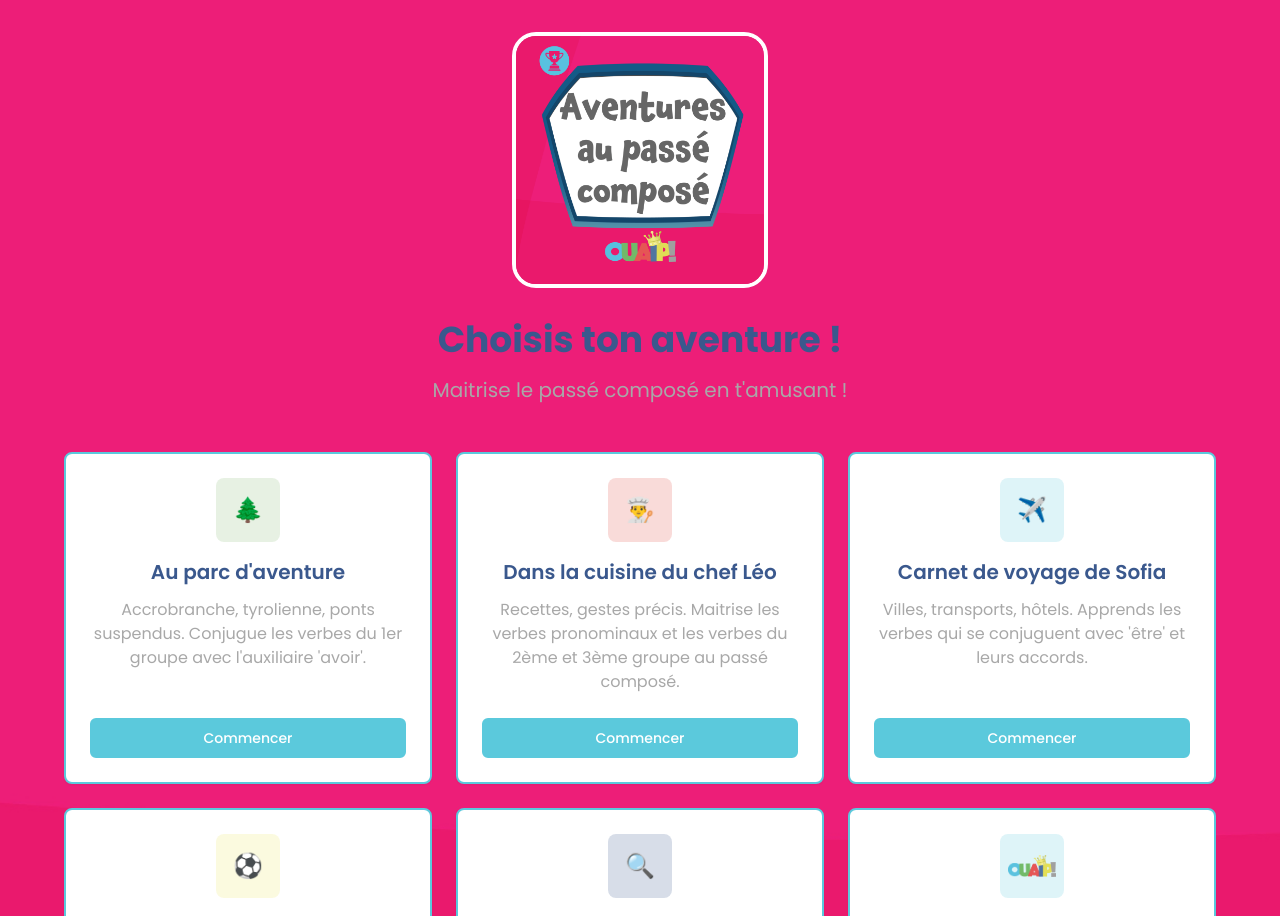
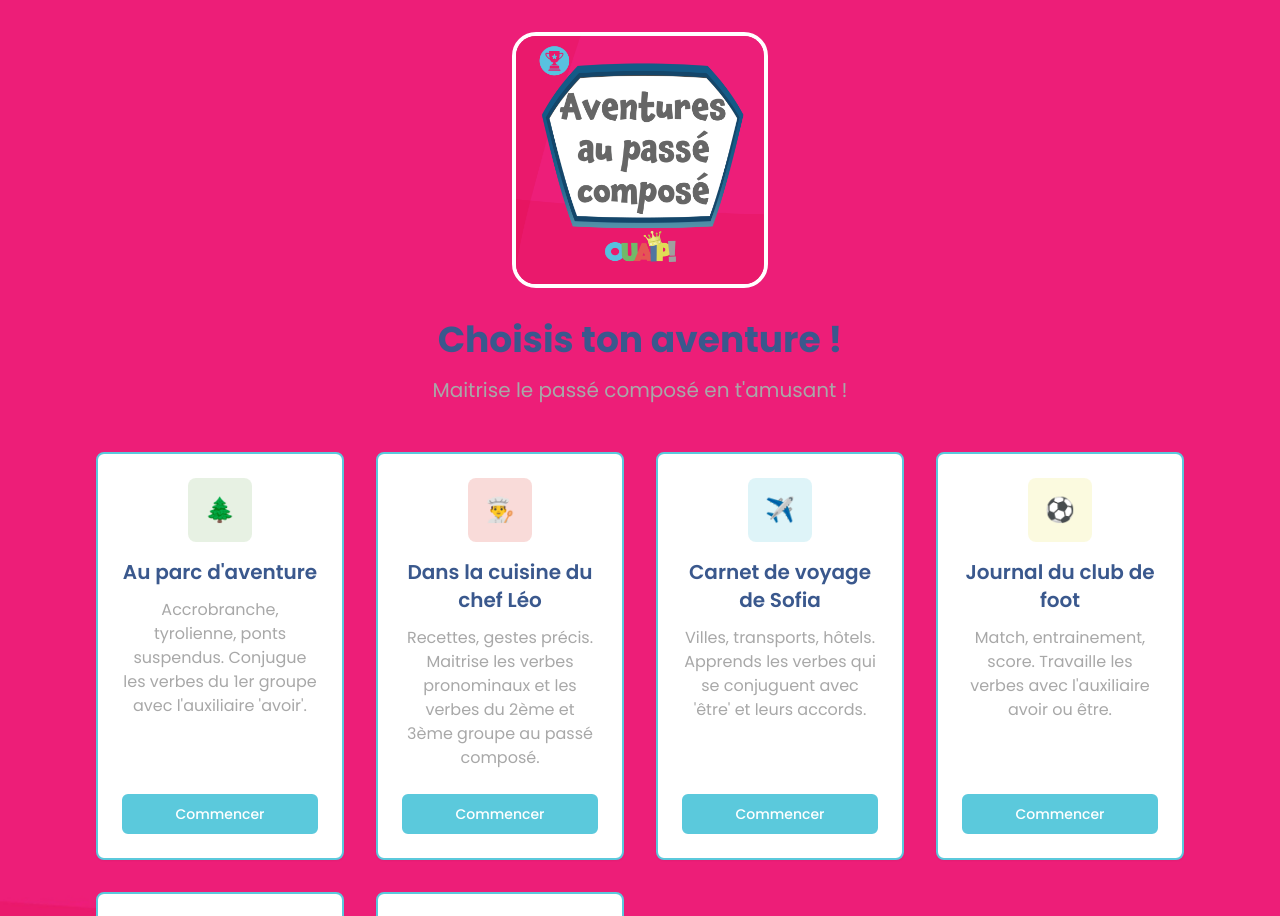
Before and after one commit to Benoit-Ouaip/ouai-pass-compose-trainer, a React (Vite) app: page / in a window 1280 px wide. Shown: the top 916 px of the page. Built offline with nearby package versions, Linux system fonts and the light colour scheme.

Commit message:
Expand layout to fill screen
Increase horizontal padding and remove width constraints to further maximize screen space usage. Add a new section to fill the remaining space.

```diff
--- a/src/components/Header.tsx
+++ b/src/components/Header.tsx
@@ -62,7 +62,7 @@ const Header = ({
     }
   };
   return <header className="w-full border-b-2 border-primary p-2 sm:p-4 shadow-sm bg-primary">
-      <div className="w-full flex items-center justify-between gap-2 px-16">
+      <div className="w-full flex items-center justify-between gap-2 px-24">
         <div className="flex items-center gap-2 sm:gap-4">
           {showBackButton && <Button variant="outline" onClick={onBackToHome} className="!border-2 !border-white !text-white hover:!bg-white/20 !bg-white/10 text-xs sm:text-sm px-2 sm:px-4" title="Retour à l'accueil">
               <span className="hidden sm:inline">← Accueil</span>
--- a/src/pages/Index.tsx
+++ b/src/pages/Index.tsx
@@ -46,7 +46,7 @@ const Index = () => {
   return <div className="min-h-screen bg-cover bg-center bg-no-repeat" style={{backgroundImage: gameState === 'home' ? `url('/lovable-uploads/189513c8-c4b7-4617-b924-c40123e226d9.png')` : `url('/lovable-uploads/189513c8-c4b7-4617-b924-c40123e226d9.png')`}}>
       {gameState !== 'home' && <Header onBackToHome={handleBackToHome} showBackButton={true} />}
 
-      <main className="w-full py-8 px-16">
+      <main className="w-full py-8 px-24">
         {gameState === 'home' && <div className="mx-auto">
             <div className="text-center mb-12">
               <div className="flex justify-center mb-8">
@@ -60,7 +60,7 @@ const Index = () => {
               <p className="text-xl text-muted-foreground">Maitrise le passé composé en t'amusant !</p>
             </div>
 
-            <div className="grid md:grid-cols-2 lg:grid-cols-3 gap-6">
+            <div className="grid md:grid-cols-2 lg:grid-cols-3 xl:grid-cols-4 2xl:grid-cols-5 gap-8">
               {scenarios.map(scenario => <div key={scenario.id} className="fade-in">
                   <ScenarioCard id={scenario.id} title={scenario.title} description={scenario.description} icon={scenario.icon} color={scenario.color} onSelect={handleScenarioSelect} />
                 </div>)}
```
